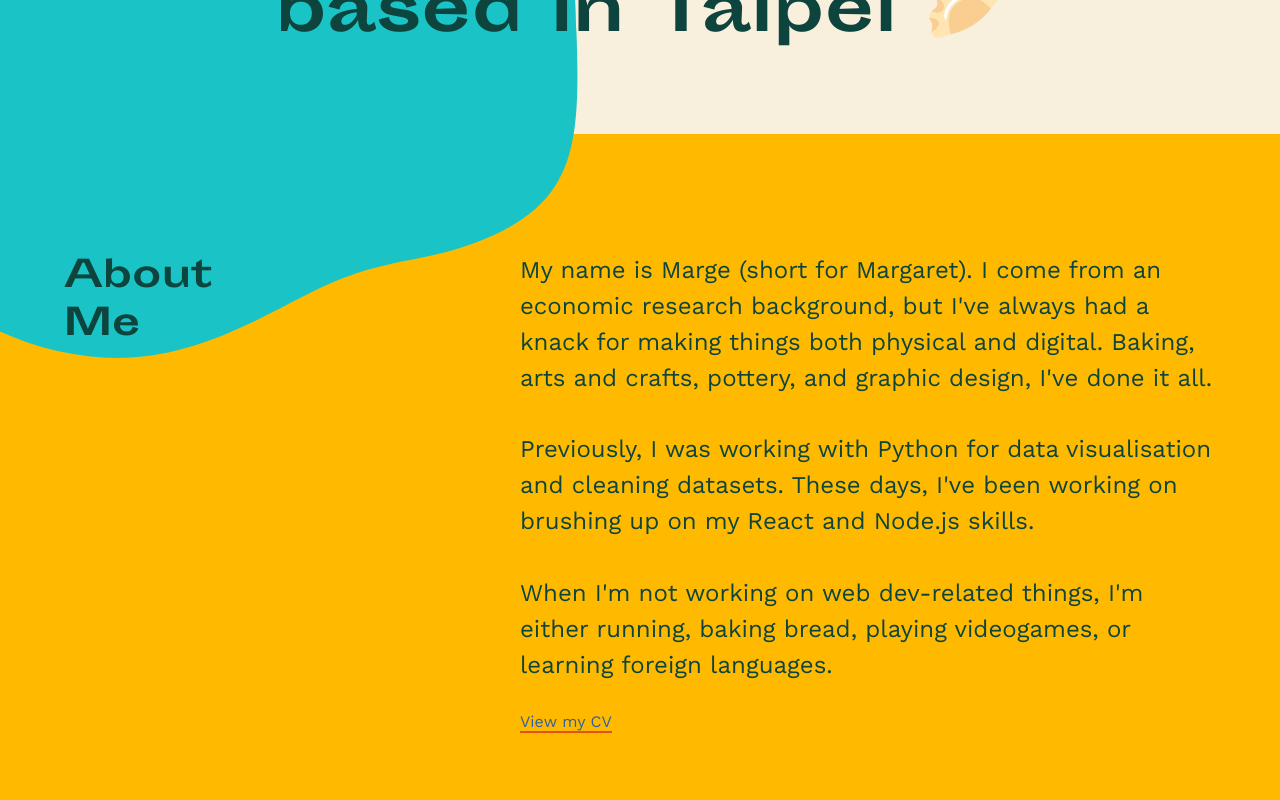
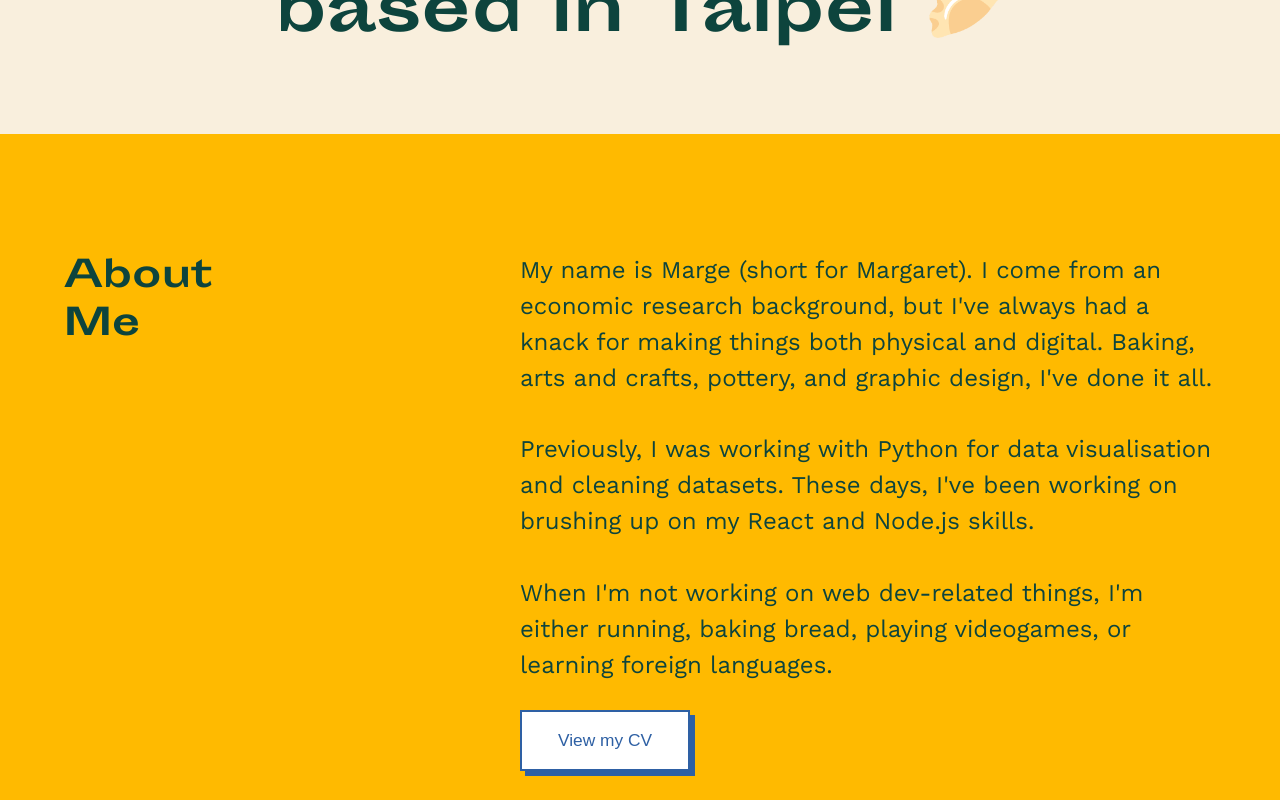
Before and after one commit to msunji/portfolio, a React (Create React App) app: page / in a window 1280 px wide. Shown: the part 440-1240 px from the top of the page. Built offline with nearby package versions, Linux system fonts and the light colour scheme.

Commit message:
Removed SVG blob, changed z-index

```diff
--- a/src/components/About.js
+++ b/src/components/About.js
@@ -1,9 +1,11 @@
+import React from "react";
 import styled from "styled-components";
+import Button from "./Button";
 
 const AboutContainer = styled.section`
   background: #ffba00;
   position: relative;
-  z-index: -1;
+  // z-index: -1;
 `;
 
 const Grid = styled.div`
@@ -11,22 +13,12 @@ const Grid = styled.div`
   grid-template-columns: 1fr 2fr;
   grid-gap: 6rem;
   position: relative;
-  z-index: 1;
+  z-index: 10;
 `;
 
 function About() {
   return (
     <AboutContainer id="about">
-      <svg
-        class="blob--blue"
-        viewBox="0 0 200 200"
-        xmlns="http://www.w3.org/2000/svg"
-      >
-        <path
-          d="M35.5,-48.1C42.8,-43.5,43.5,-28.9,43.8,-16.8C44.2,-4.8,44.2,4.8,39.9,11.4C35.7,18.1,27.1,21.7,19.7,23.7C12.3,25.6,6.2,25.8,-3.1,30.1C-12.4,34.4,-24.8,42.8,-39.8,43.3C-54.8,43.8,-72.5,36.6,-82,23C-91.4,9.3,-92.7,-10.6,-86.6,-27.7C-80.5,-44.8,-66.9,-59.2,-51.2,-61C-35.6,-62.8,-17.8,-52.2,-1.9,-49.7C14.1,-47.1,28.1,-52.6,35.5,-48.1Z"
-          transform="translate(100 100)"
-        />
-      </svg>
       <Grid className="container">
         <div>
           <h3>
@@ -52,9 +44,7 @@ function About() {
             baking bread, playing videogames, or learning foreign languages.
           </p>
 
-          <a className="boxLink" href="/">
-            View my CV
-          </a>
+          <Button text="View my CV" link="" />
         </div>
       </Grid>
     </AboutContainer>
```
